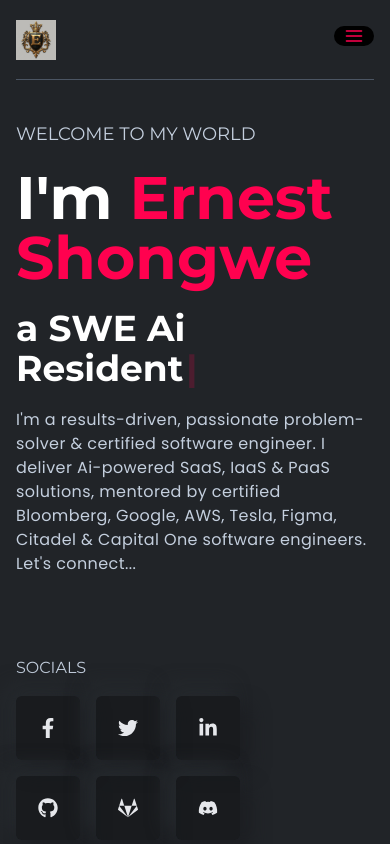
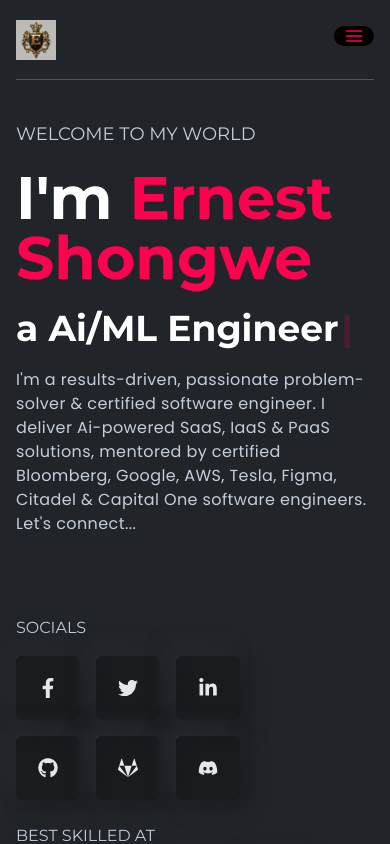
Before and after one commit to bshongwe/personal-portfolio-2024, a React (Create React App) app: page / in a window 390 px wide. Shown: the top 844 px of the page. Built offline with nearby package versions, Linux system fonts and the light colour scheme.

Commit message:
Update LeftBanner.js: edit titles so that they fit on mobile screen without affecting window frame

```diff
--- a/src/components/banner/LeftBanner.js
+++ b/src/components/banner/LeftBanner.js
@@ -4,7 +4,7 @@ import Media from './Media';
 
 const LeftBanner = () => {
     const [text] = useTypewriter({
-      words: ["Full Stack Dev.", "SWE Ai Fellow", "SWE Ai Resident", "DevSecOps Dev.", "Backend Dev.", "Frontend Dev.", "Mobile App Dev."],
+      words: ["Full Stack Dev.", "GenAi Engineer", "Ai/ML Engineer", "DevSecOps Dev.", "Backend Dev.", "Frontend Dev.", "Mobile App Dev.", "Ai SaaS Dev"],
       loop: true,
       typeSpeed: 20,
       deleteSpeed: 10,
```
